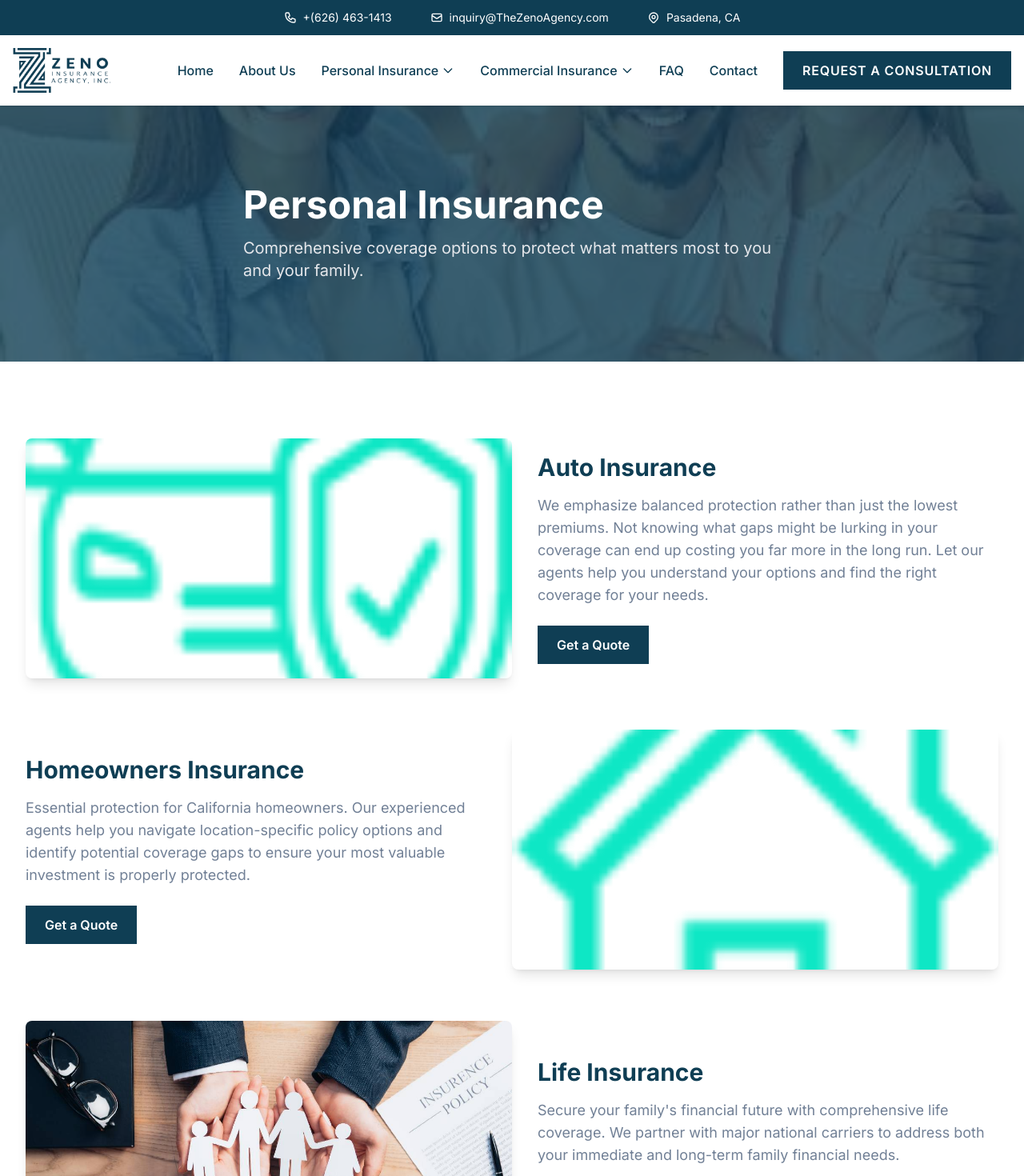
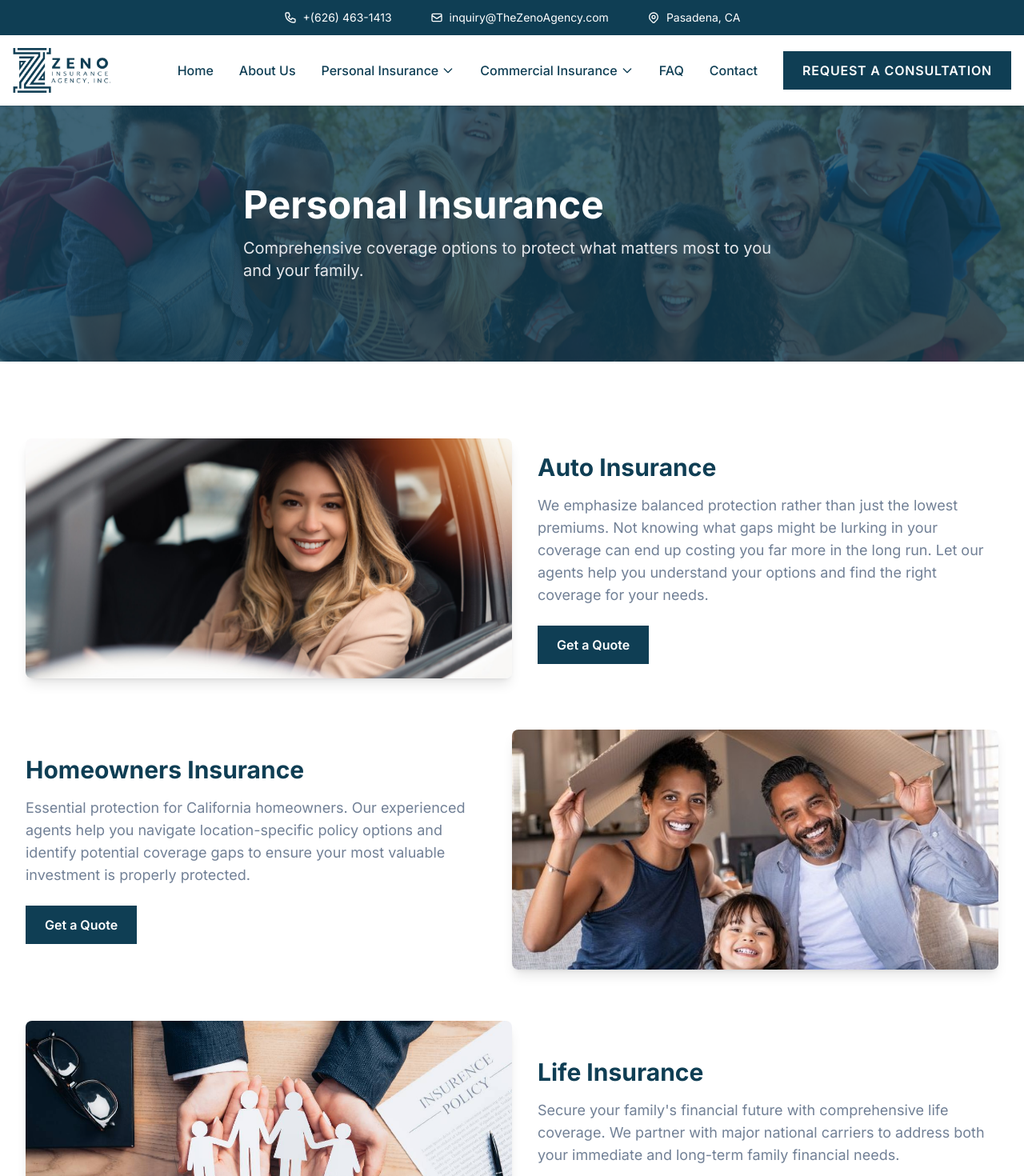
Before and after one commit to jj12343214324/the-zeno-agency, a Next.js app: page /personal-insurance in a window 1280 px wide. Shown: the top 1470 px of the page at 80% size. Built offline with nearby package versions, Linux system fonts and the light colour scheme.

Commit message:
Update personal insurance page images
- Hero: use shutterstock_1102115744-scaled-e1679941725141.jpg
- Auto Insurance: use shutterstock_2149499793-scaled.jpg (woman in car)
- Homeowners: use GettyImages-1270066435.jpg (family with roof)

```diff
--- a/src/app/personal-insurance/page.tsx
+++ b/src/app/personal-insurance/page.tsx
@@ -12,13 +12,13 @@ const insuranceTypes = [
     id: 'auto',
     title: 'Auto Insurance',
     description: 'We emphasize balanced protection rather than just the lowest premiums. Not knowing what gaps might be lurking in your coverage can end up costing you far more in the long run. Let our agents help you understand your options and find the right coverage for your needs.',
-    image: '/images/car-insurance-2.png',
+    image: '/images/shutterstock_2149499793-scaled.jpg',
   },
   {
     id: 'homeowners',
     title: 'Homeowners Insurance',
     description: 'Essential protection for California homeowners. Our experienced agents help you navigate location-specific policy options and identify potential coverage gaps to ensure your most valuable investment is properly protected.',
-    image: '/images/home-2.png',
+    image: '/images/GettyImages-1270066435.jpg',
   },
   {
     id: 'life',
@@ -88,7 +88,7 @@ export default function PersonalInsurance() {
       {/* Hero Section */}
       <section className="relative h-[40vh] min-h-[300px] flex items-center">
         <Image
-          src="/images/httpselements.envato.comhappy-family-at-home-LLVD2LX.jpg"
+          src="/images/shutterstock_1102115744-scaled-e1679941725141.jpg"
           alt="Personal Insurance"
           fill
           className="object-cover"
```
